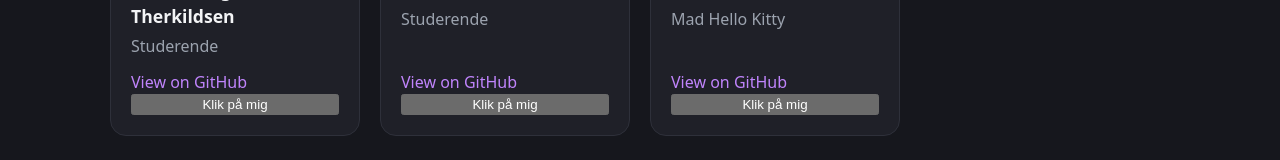
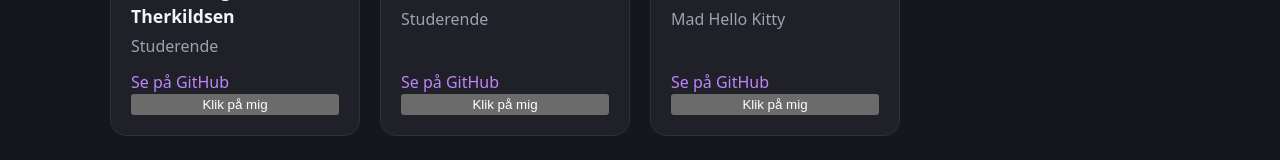
Before and after one commit to Annetteskou/AMA-bot-showcase, a React (Vite) app: page / in a window 1280 px wide. Shown: the part 474-634 px from the top of the page. Built offline with nearby package versions, Linux system fonts and the light colour scheme.

Commit message:
lile fix

```diff
--- a/src/componets/Cards.jsx
+++ b/src/componets/Cards.jsx
@@ -8,7 +8,7 @@ export default function User({ id, name, title, github, image }) {
       <img src={image} alt={name} />
       <h2>{name}</h2>
       <p>{title}</p>
-      <a href={github} target="_blank" rel="noreferrer">View on GitHub</a>
+      <a href={github} target="_blank" rel="noreferrer">Se på GitHub</a>
       <button
         type="button"
         aria-label={`Se ${name}`}
--- a/src/componets/SingleCard.jsx
+++ b/src/componets/SingleCard.jsx
@@ -18,7 +18,7 @@ export default function SingleCard({ cards }) {
       <img src={card.image} alt={card.name} />
       <h2>{card.name}</h2>
       <p>{card.title}</p>
-      <a href={card.github} target="_blank" rel="noreferrer">View on GitHub</a>
+      <a href={card.github} target="_blank" rel="noreferrer">Se på GitHub</a>
       <Link to="/">Tilbage til alle</Link>
     </article>
   );
```
